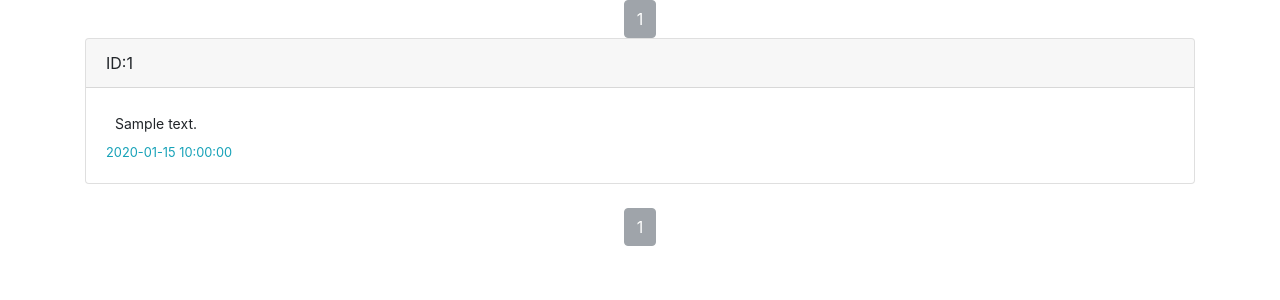
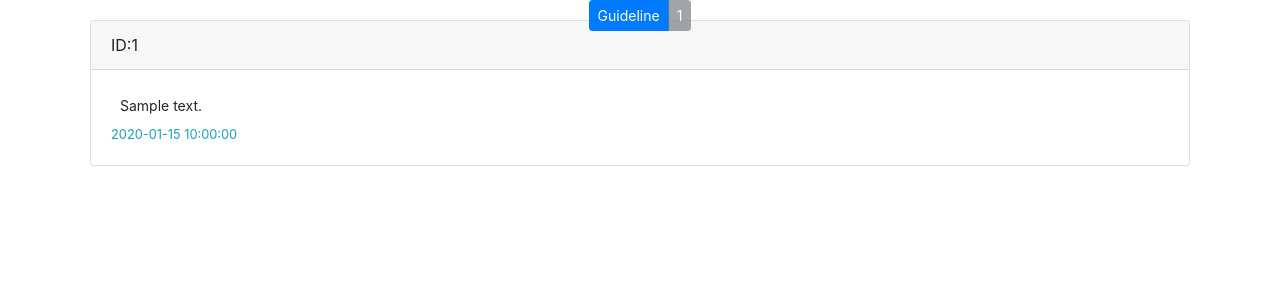
Before and after one commit to dewzzjr/tagging-event, a Flask app: template templates/show_entries.html in a window 1280 px wide. Shown: the top 300 px of the page. Run offline with Flask 2, Linux system fonts and the light colour scheme; the template is opened without the code that fills it: most values are stand-ins (such as "Sample title", 1, 10 or a date in 2020); parts of the project's set-up code (start-up, migrations or seed data) failed here and were passed over; some libraries are stand-ins or nearby versions.

Commit message:
repair pagination and ajax add guideline

```diff
--- a/database/md.py
+++ b/database/md.py
@@ -64,7 +64,7 @@ class MongoDB(AbstractDB):
     def setData(self, data):
         updateData = {
                       '$set': {
-                              'label.'+data['index']:data['tag']
+                              'label.'+str(data['index']):data['tag']
                               }
                       }
         self.mongo[self.db_name][self.dataset].update_one({'_id': data['_id']}, updateData)
--- a/pagination.py
+++ b/pagination.py
@@ -22,8 +22,8 @@ class Pagination(object):
     def has_next(self):
         return self.page < self.pages
 
-    def iter_pages(self, left_edge=2, left_current=2,
-                   right_current=5, right_edge=2):
+    def iter_pages(self, left_edge=1, left_current=1,
+                   right_current=2, right_edge=1):
         last = 0
         for num in range(1, self.pages + 1):
             if num <= left_edge or \
--- /dev/null
+++ b/static/css/custom.css
@@ -0,0 +1,36 @@
+/* The side navigation menu */
+.sidenav {
+    height: 100%; /* 100% Full-height */
+    width: 0; /* 0 width - change this with JavaScript */
+    position: fixed; /* Stay in place */
+    z-index: 1; /* Stay on top */
+    top: 0; /* Stay at the top */
+    left: 0;
+    background-color: #111; /* Black*/
+    overflow-x: hidden; /* Disable horizontal scroll */
+    padding-top: 60px; /* Place content 60px from the top */
+    transition: 0.5s; /* 0.5 second transition effect to slide in the sidenav */
+}
+
+
+/* Position and style the close button (top right corner) */
+.sidenav .closebtn {
+    position: absolute;
+    top: 0;
+    right: 25px;
+    font-size: 36px;
+    margin-left: 50px;
+}
+
+.sidenav a:hover{
+    text-decoration:none
+}
+
+.sidenav li,h2,h3 {
+    color: #fff;
+}
+/* Style page content - use this if you want to push the page content to the right when you open the side navigation */
+#main {
+    transition: margin-left .5s;
+    padding: 20px;
+}
--- /dev/null
+++ b/static/js/custom.js
@@ -0,0 +1,9 @@
+/* Set the width of the side navigation to 250px */
+function openNav() {
+    document.getElementById("side-nav").style.width = "100%";
+}
+
+/* Set the width of the side navigation to 0 */
+function closeNav() {
+    document.getElementById("side-nav").style.width = "0";
+}
--- a/templates/layout.html
+++ b/templates/layout.html
@@ -5,13 +5,18 @@
 <meta name="viewport" content="width=device-width, initial-scale=1, shrink-to-fit=no">
 <title>Event Tagging</title>
 <link rel="stylesheet" href="https://maxcdn.bootstrapcdn.com/bootstrap/4.0.0/css/bootstrap.min.css">
+<link rel="stylesheet" type="text/css" href="{{ url_for('static', filename='css/custom.css') }}">
+<script src="{{ url_for('static', filename='js/custom.js') }}"></script>
 </head>
 
 <body>
-	<div class="container">
+
+    {% include "sidenav.html" %}
+    <div class="container" id="main">
+    <div class="fixed-top text-center">
         {% include "pagination.html" %}
+    </div>
         {% block body %}{% endblock %}
-        {% include "pagination.html" %}
     </div>
 <script src="https://code.jquery.com/jquery-3.2.1.min.js" ></script>
 <script src="https://cdnjs.cloudflare.com/ajax/libs/popper.js/1.12.9/umd/popper.min.js"></script>
--- a/templates/pagination.html
+++ b/templates/pagination.html
@@ -1,22 +1,22 @@
-<div class="text-center">
+
 <div class="btn-group">
+<button type="button"  onclick="openNav()" class="btn btn-sm btn-primary">Guideline</button>
 {% if pagination.has_prev %}
-  <a class="btn btn-secondary" href="{{ url_for_other_page(pagination.page - 1) }}">&laquo; Previous</a>
+  <a class="btn btn-sm btn-secondary" href="{{ url_for_other_page(pagination.page - 1) }}">&laquo;</a>
 {% endif %}
 {% for page in pagination.iter_pages() %}
   {% if page %}
     {% if page != pagination.page %}
-      <a class="btn btn-secondary" href="{{ url_for_other_page(page) }}">{{ page }}</a>
+      <a class="btn btn-sm btn-secondary" href="{{ url_for_other_page(page) }}">{{ page }}</a>
     {% else %}
-      <strong class="btn btn-secondary disabled">{{ page }}</strong>
+      <strong class="btn btn-sm btn-secondary disabled">{{ page }}</strong>
     {% endif %}
   {% else %}
-    <span class="btn btn-secondary disabled">…</span>
+    <span class="btn btn-sm btn-secondary disabled">…</span>
   {% endif %}
 {% endfor %}
 {% if pagination.has_next %}
-  <a class="btn btn-secondary" href="{{ url_for_other_page(pagination.page + 1)
-    }}">Next &raquo;</a>
+  <a class="btn btn-sm btn-secondary" href="{{ url_for_other_page(pagination.page + 1)
+    }}">&raquo;</a>
 {% endif %}
 </div>
-</div>
--- /dev/null
+++ b/templates/sidenav.html
@@ -0,0 +1,52 @@
+<div id="side-nav" class="sidenav">
+    <div class="container">
+      <a href="javascript:void(0)" class="closebtn" onclick="closeNav()">&times;</a>
+        <h2>GUIDELINE </h2>
+
+        <ul>
+            <li><strong>TOKEN</strong> adalah kata atau angka yang akan ditandai, contoh: <i>"lomba" "minggu" "juni" "22" "21.00"</i></li>
+            <li><strong>LABEL</strong> adalah penanda dari suatu token, <i>"B-NAME" "I-NAME" "I-PLACE" "B-INFO"</i></li>
+            <li><strong>DATA</strong> adalah kumpulan token dan label </li>
+            <li><strong>ENTITAS</strong> adalah sekumpulan token yang ditandai sebagai satu kesatuan yang utuh ditandai dengan <strong>B-{label}</strong> dan diikuti oleh <strong>I-{label}</strong></li>
+        </ul>
+
+        <h3>LABEL </h3>
+        <ol>
+            <li>B-NAME digunakan untuk menandai awal token untuk entitas nama kegiatan </li>
+            <li>I-NAME digunakan untuk menandai bagian dari entitas nama kegiatan jika terdiri lebih dari 1 token </li>
+            <li>B-PLACE digunakan untuk menandai awal token untuk entitas tempat </li>
+            <li>I-PLACE digunakan untuk menandai bagian dari entitas tempat jika terdiri dari lebih dari 1 token </li>
+            <li>B-TIME digunakan untuk menandai awal token untuk entitas waktu </li>
+            <li>I-TIME digunakan untuk menandai bagian dari entitas waktu jika terdiri lebih dari 1 token </li>
+            <li>B-INFO digunakan untuk menandai awal token untuk entitas info kegiatan </li>
+            <li>I-INFO digunakan untuk menandai bagian dari entitas info kegiatan jika terdiri dari lebih dari 1 token </li>
+        </ol>
+
+        <h3>ENTITAS NAMA KEGIATAN </h3>
+        <ol>
+            <li>terdiri dari nama kegiatan , contoh <i>"Lomba Mewarnai SMA 2 Surabaya" "Kampus Expo 2011"</i> </li>
+            <li>dalam satu data hanya diperbolehkan 1 label nama saja, jika tidak ada nama yang eksplisit bisa berupa frase singkat yang menggambarkan kegiatan dan boleh lebih dari satu </li>
+        </ol>
+
+        <h3>ENTITAS TEMPAT </h3>
+        <ol>
+            <li>entitas tempat terdiri dari nama suatu tempat dan alamat diadakan kegiatan tersebut, contoh <i>"ITS Gedung SCC lt. 3" "FEB UNAIR" "Jl. Arif Rahman Hakim No. 204, Surabaya"</i> </li>
+            <li>entitas nama tempat dan alamat merupakan entitas yang berbeda </li>
+            <li>disarankan entitas tempat dapat ditemukan di google map, BUKAN suatu patokan seperti <i>"dekat gedung Siola" "di sebelah Kantor Pemkot Surabaya"</i> </li>
+        </ol>
+
+        <h3>ENTITAS WAKTU </h3>
+        <ol>
+            <li>entitas waktu terdiri dari waktu kegiatan, deadline, rangkaian kegiatan, serta rentang waktu, dan segala bentuk yang menunjukkan satuan waktu </li>
+            <li>entitas waktu bisa berupa jam, hari, atau tanggal, contoh "21 April 2011" "Setiap hari sabtu" "Senin-Kamis" "pukul 20.00" "3PM" "Malam ini" "Senin, 2 Mei 2011" "23-30 Maret" "Besok rabu" </li>
+            <li>entitas waktu tanggal dan jam dianggap sebagai 2 entitas yang berbeda, nama hari disertai tanggal dianggap sebagai satu entitas, rentang waktu atau tanggal dianggap sebagai satu entitas yang sama. </li>
+        </ol>
+
+        <h3>ENTITAS INFO </h3>
+        <ol>
+            <li>entitas info terdiri dari website, alamat email, sosial media, nomor telepon </li>
+            <li>entitas info berupa sosial media harus diikuti dengan nama sosial media tersebut, contoh "id line: @E82I8D" "IG: @xiaomiofficialindonesia" "Facebook: Nestle Indonesia" </li>
+            <li>jika nomor telepon diikuti oleh nama pemilik nomor tersebut maka  nama tersebut dimasukkan dalam satu entitas yang sama, contoh "Edi 085 6273 4484" "085 7727 9890/(031)3749212 a/n Endang" </li>
+        </ol>
+    </div>
+</div>
```
Also changed, not shown: database/fb.py (+0 -52 lines), database/adb.py (line endings or trailing spaces).
